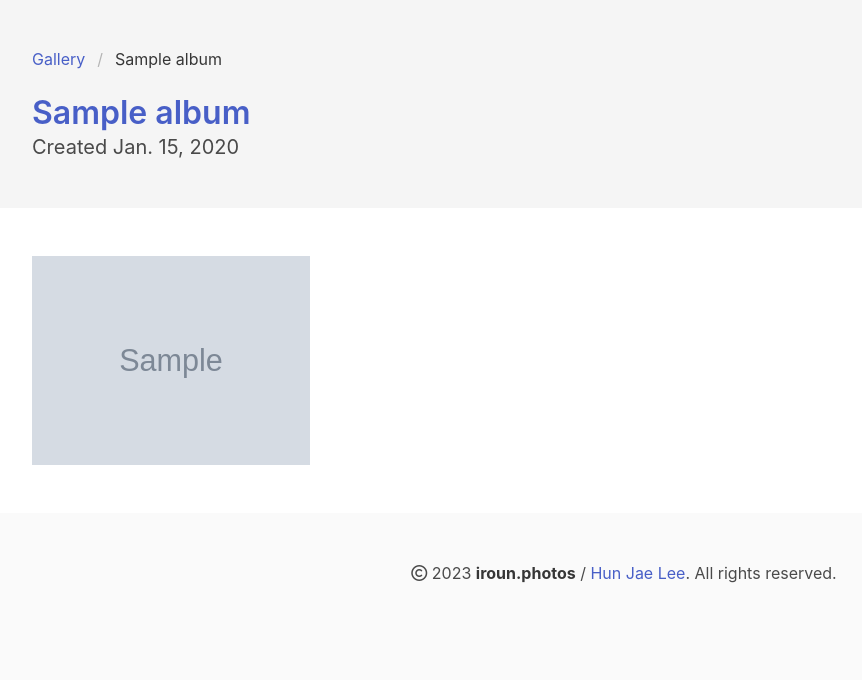
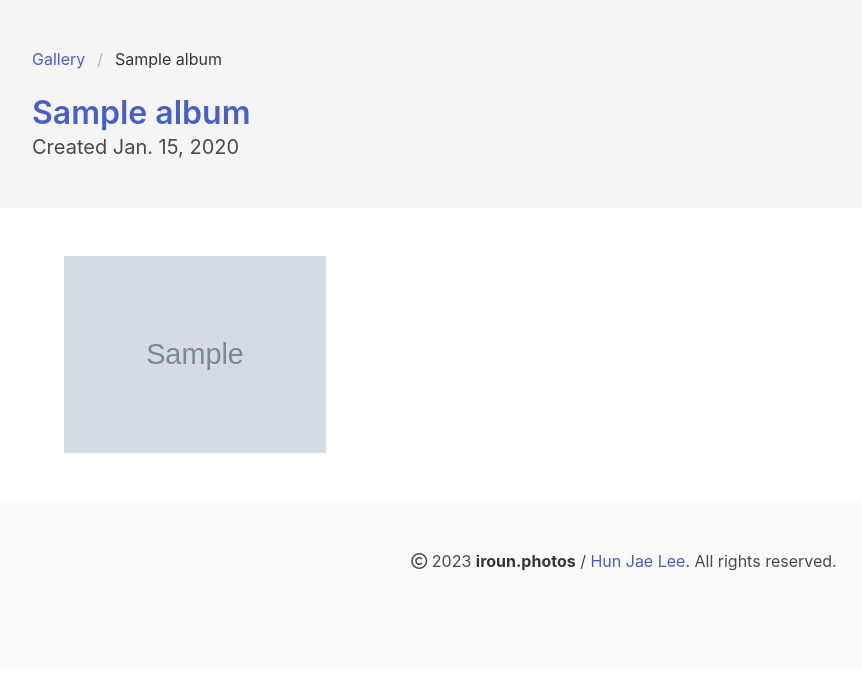
Before and after one commit to hunj/iroun.photos, a Django app: page /gallery/00000000-0000-0000-0000-000000000001 in a window 1280 px wide. Shown: the part 93-773 px from the top of the page, without its empty margins (16-878 px from the left). Run offline with Django 4.2, Linux system fonts and the light colour scheme; tables that the repository leaves empty hold one stand-in row (values such as "Sample post"); grey boxes marked "Sample" are stand-in pictures; some libraries are stand-ins or nearby versions.

Commit message:
tempalte

```diff
--- a/web/pages/templates/gallery/album_detail.html
+++ b/web/pages/templates/gallery/album_detail.html
@@ -20,12 +20,12 @@
 </section>
 
 <section class="section">
-    <div class="container is-fullhd">
+    <div class="container is-fluid">
 
         <div class="columns is-multiline">
             {% for photo in photos %}
             <div class="column is-mobile is-one-third-tablet is-one-quarter-desktop is-one-fifth-fullhd">
-                <a href="{% url 'gallery_photo_details' object.uuid photo.uuid %}"><img class="image" src="{{ photo.thumbnail.url }}"></a>
+                <a href="{% url 'gallery_photo_details' object.uuid photo.uuid %}"><img class="image mx-auto" src="{{ photo.thumbnail.url }}"></a>
             </div>
 
             {% empty %}
```
